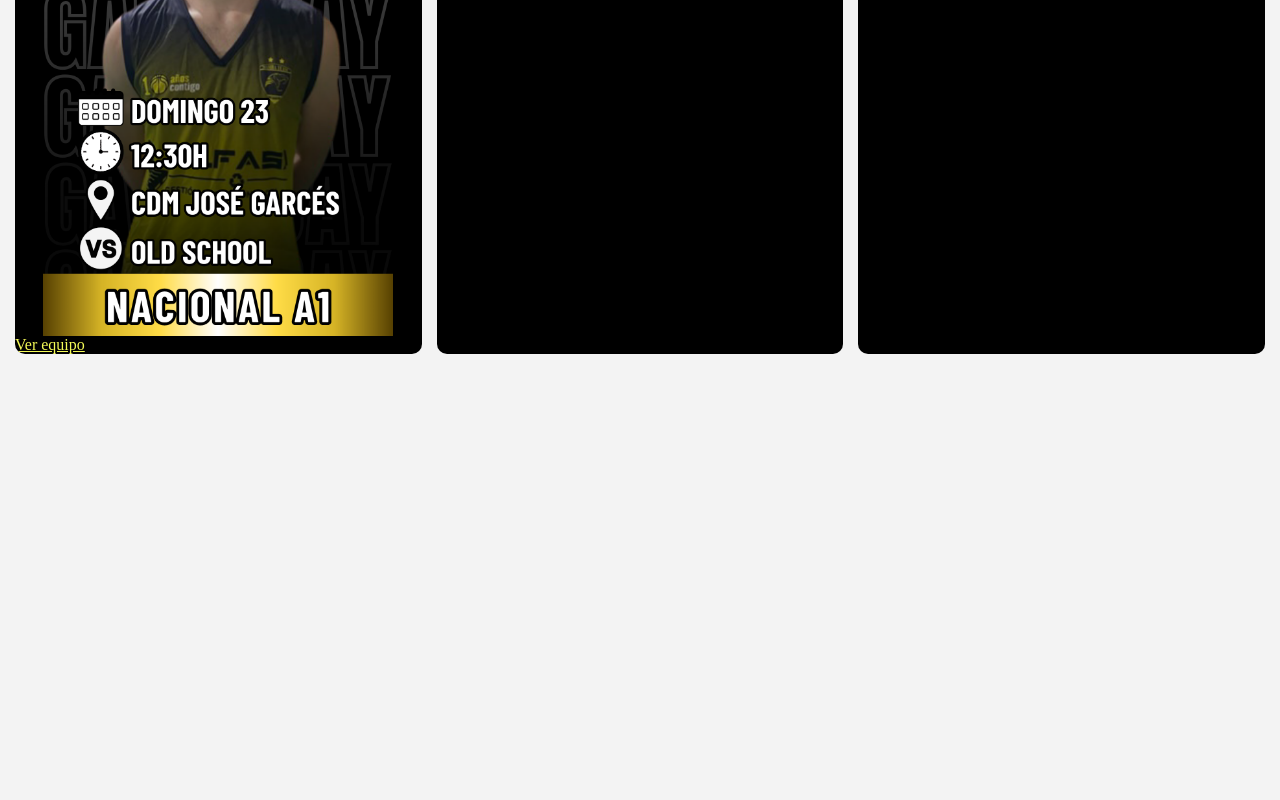
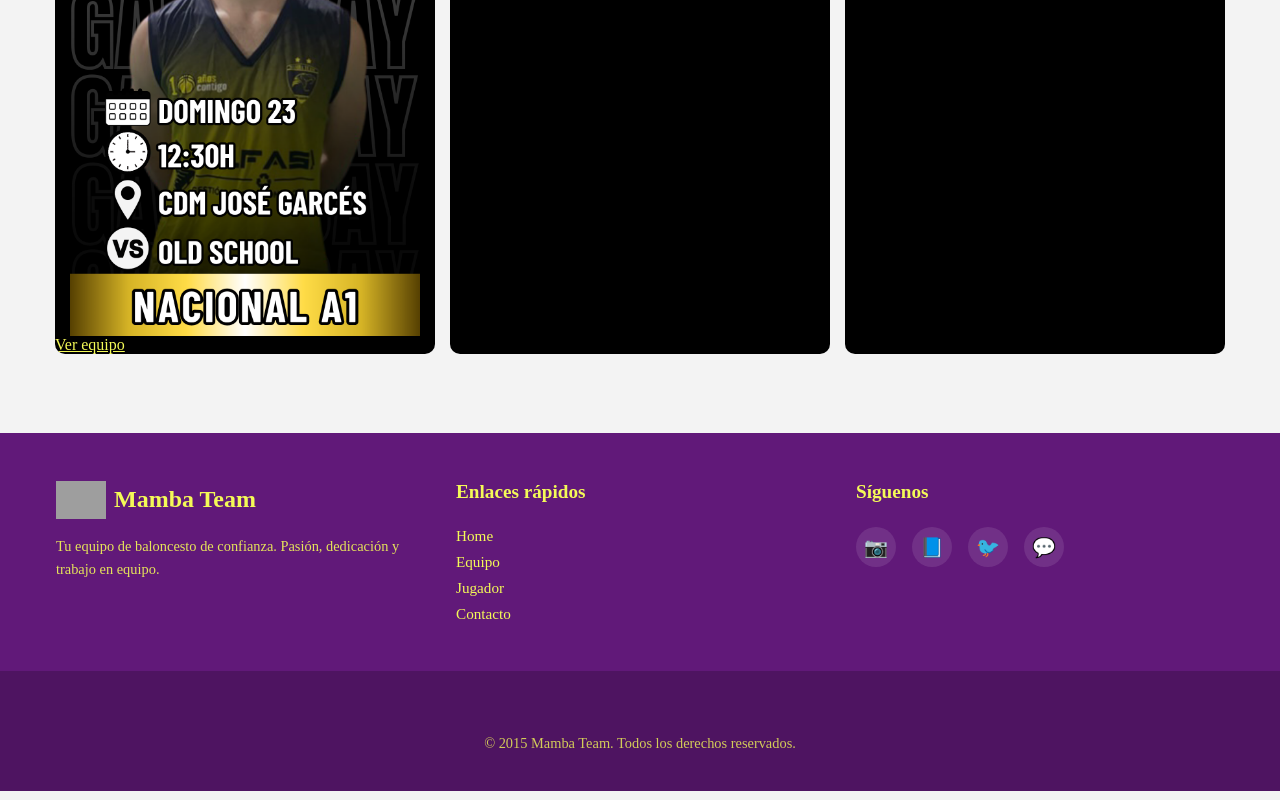
Before and after one commit to Taazz7/joaquin, a website: page index.html in a window 1280 px wide. Shown: the part 941-1741 px from the top of the page. Before the commit the page ends 1310 px from the top, so only its background shows below. Drawn offline with Linux system fonts and the light colour scheme; grey boxes are pictures that could not be loaded.

Commit message:
footer y mejora de header

```diff
--- a/index.html
+++ b/index.html
@@ -13,6 +13,7 @@
 
   <!-- HEADER -->
   <header class="header">
+    <div class="header__container">
       <div class="header__brand">
         <img src="img/logo.png" alt="Logo Mamba Team" class="header__logo">
         <h1 class="header__title">Mamba Team</h1>
@@ -31,6 +32,7 @@
         <span class="header__menu-line"></span>
         <span class="header__menu-line"></span>
       </button>
+    </div>
   </header>
 
 
@@ -70,7 +72,58 @@
   </div>
 </main>
 
+<!-- FOOTER -->
+<footer class="footer">
+  <div class="footer__container">
 
+    <div class="footer__section">
+      <div class="footer__brand">
+        <img src="img/logo.png" alt="Logo Mamba Team" class="footer__logo">
+        <h3 class="footer__title">Mamba Team</h3>
+      </div>
+      <p class="footer__description">
+        Tu equipo de baloncesto de confianza. Pasión, dedicación y trabajo en equipo.
+      </p>
+    </div>
+
+    <div class="footer__section">
+      <h4 class="footer__heading">Enlaces rápidos</h4>
+      <ul class="footer__list">
+        <li class="footer__item"><a class="footer__link" href="index.html">Home</a></li>
+        <li class="footer__item"><a class="footer__link" href="#">Equipo</a></li>
+        <li class="footer__item"><a class="footer__link" href="#">Jugador</a></li>
+        <li class="footer__item"><a class="footer__link" href="#">Contacto</a></li>
+      </ul>
+    </div>
+
+    <div class="footer__section">
+      <h4 class="footer__heading">Síguenos</h4>
+      <div class="footer__social">
+        <a href="#" class="footer__social-link" aria-label="Instagram">
+          <span>📷</span>
+        </a>
+        <a href="#" class="footer__social-link" aria-label="Facebook">
+          <span>📘</span>
+        </a>
+        <a href="#" class="footer__social-link" aria-label="Twitter">
+          <span>🐦</span>
+        </a>
+        <a href="#" class="footer__social-link" aria-label="WhatsApp">
+          <span>💬</span>
+        </a>
+      </div>
+    </div>
+
+  </div>
+
+  <div class="footer__bottom">
+    <div class="footer__container">
+      <p class="footer__copyright">
+        &copy; 2015 Mamba Team. Todos los derechos reservados.
+      </p>
+    </div>
+  </div>
+</footer>
 
 
 
--- a/scss/styles.scss
+++ b/scss/styles.scss
@@ -23,14 +23,18 @@ body {
 
 /* HEADER */
 .header {
-  max-width: 1200px;
-  margin: 0 auto;
   background: $color-primary;
-  color: $color-light;
   min-height: 100px;
-  display: flex;
-  align-items: center;
-  justify-content: space-between;
+
+  // Wrapper interno para contener los elementos
+  &__container {
+    max-width: 1200px;
+    margin: 0 auto;
+    display: flex;
+    align-items: center;
+    justify-content: space-between;
+    min-height: 100px;
+  }
 
   &__brand {
     display: flex;
@@ -43,6 +47,10 @@ body {
     width: 50px;
   }
 
+  &__title{
+    color: #F4FA57;
+  }
+
   &__menu {
     margin-right: 10px;
     background: none;
@@ -50,6 +58,8 @@ body {
     display: flex;
     flex-direction: column;
     gap: 4px;
+    color: $color-light;
+    cursor: pointer;
   }
 
   &__menu-line {
@@ -144,6 +154,8 @@ body {
 
 
 .games {
+  max-width: 1200px;
+  margin: 0 auto;
   padding: 15px;
   &__title {
     margin-bottom: 1rem;
@@ -200,6 +212,130 @@ body {
   }
 }
 
+/* Footer */
+/* FOOTER */
+.footer {
+  background: $color-primary;
+  color: $color-light;
+  margin-top: 4rem;
+
+  &__container {
+    max-width: 1200px;
+    margin: 0 auto;
+    padding: 3rem 1rem;
+    display: grid;
+    grid-template-columns: repeat(auto-fit, minmax(250px, 1fr));
+    gap: 2rem;
+
+    @media (max-width: 768px) {
+      grid-template-columns: 1fr;
+      text-align: center;
+    }
+  }
+
+  &__section {
+    display: flex;
+    flex-direction: column;
+    gap: 1rem;
+  }
+
+  &__brand {
+    display: flex;
+    align-items: center;
+    gap: .5rem;
+
+    @media (max-width: 768px) {
+      justify-content: center;
+    }
+  }
+
+  &__logo {
+    width: 50px;
+  }
+
+  &__title {
+    font-size: 1.5rem;
+    margin: 0;
+  }
+
+  &__description {
+    font-size: 0.9rem;
+    line-height: 1.6;
+    opacity: 0.9;
+    margin: 0;
+  }
+
+  &__heading {
+    font-size: 1.2rem;
+    margin: 0 0 0.5rem 0;
+    font-weight: 600;
+  }
+
+  &__list {
+    list-style: none;
+    padding: 0;
+    margin: 0;
+    display: flex;
+    flex-direction: column;
+    gap: 0.5rem;
+  }
+
+  &__item {
+    margin: 0;
+  }
+
+  &__link {
+    color: $color-light;
+    text-decoration: none;
+    transition: opacity 0.3s ease;
+    font-size: 0.95rem;
+
+    &:hover {
+      opacity: 0.7;
+    }
+  }
+
+  &__social {
+    display: flex;
+    gap: 1rem;
+
+    @media (max-width: 768px) {
+      justify-content: center;
+    }
+  }
+
+  &__social-link {
+    width: 40px;
+    height: 40px;
+    border-radius: 50%;
+    background: rgba(255, 255, 255, 0.1);
+    display: flex;
+    align-items: center;
+    justify-content: center;
+    text-decoration: none;
+    font-size: 1.2rem;
+    transition: all 0.3s ease;
+
+    &:hover {
+      background: rgba(255, 255, 255, 0.2);
+      transform: translateY(-3px);
+    }
+  }
+
+  &__bottom {
+    background: rgba(0, 0, 0, 0.2);
+    padding: 1rem 0;
+    height: 120px;
+  }
+
+  &__copyright {
+    margin: 0;
+    text-align: center;
+    font-size: 0.9rem;
+    opacity: 0.8;
+  }
+}
+
 
 /*style equipo*/
 
```
Also changed, not shown: build/index.css, 1 other file. Lines whose indentation alone changed are shown as unchanged.
